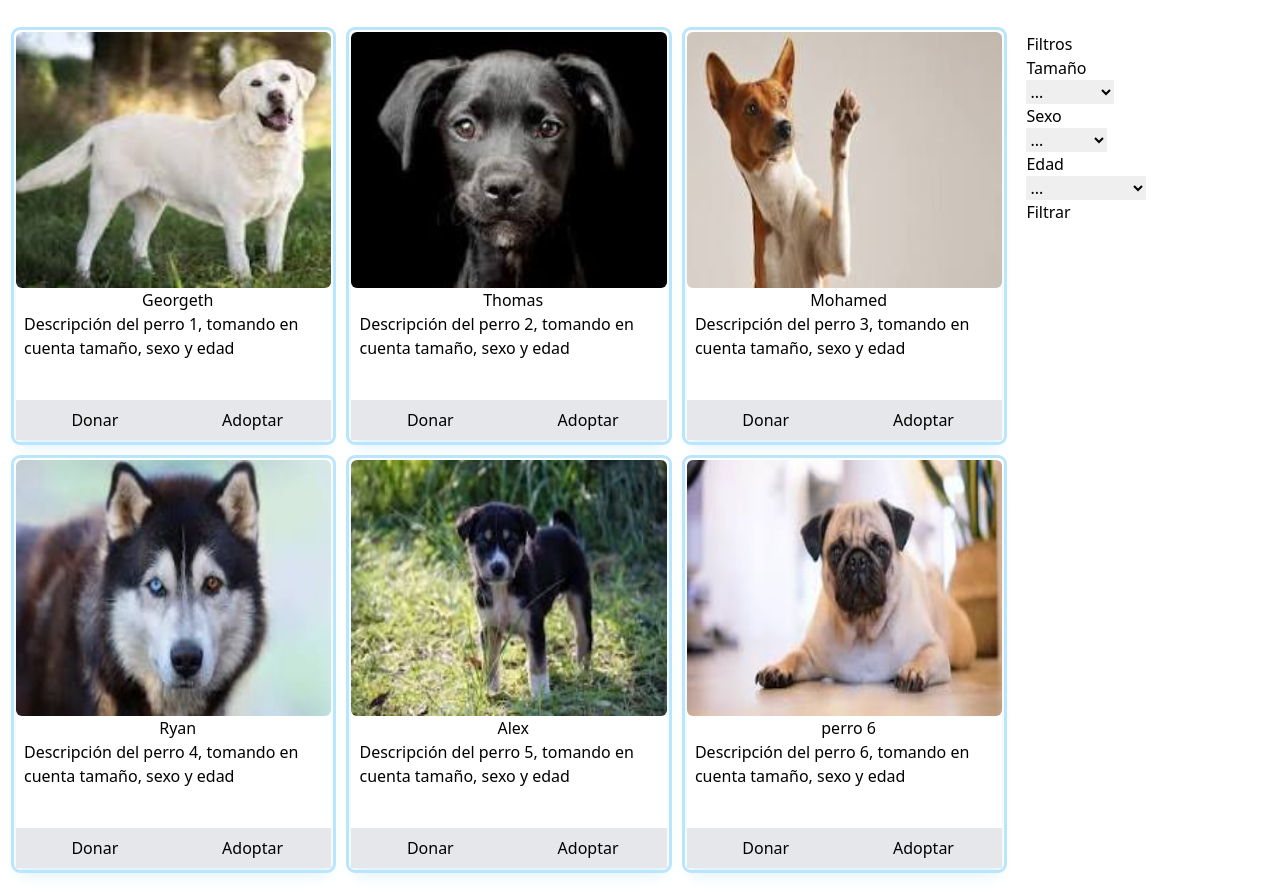
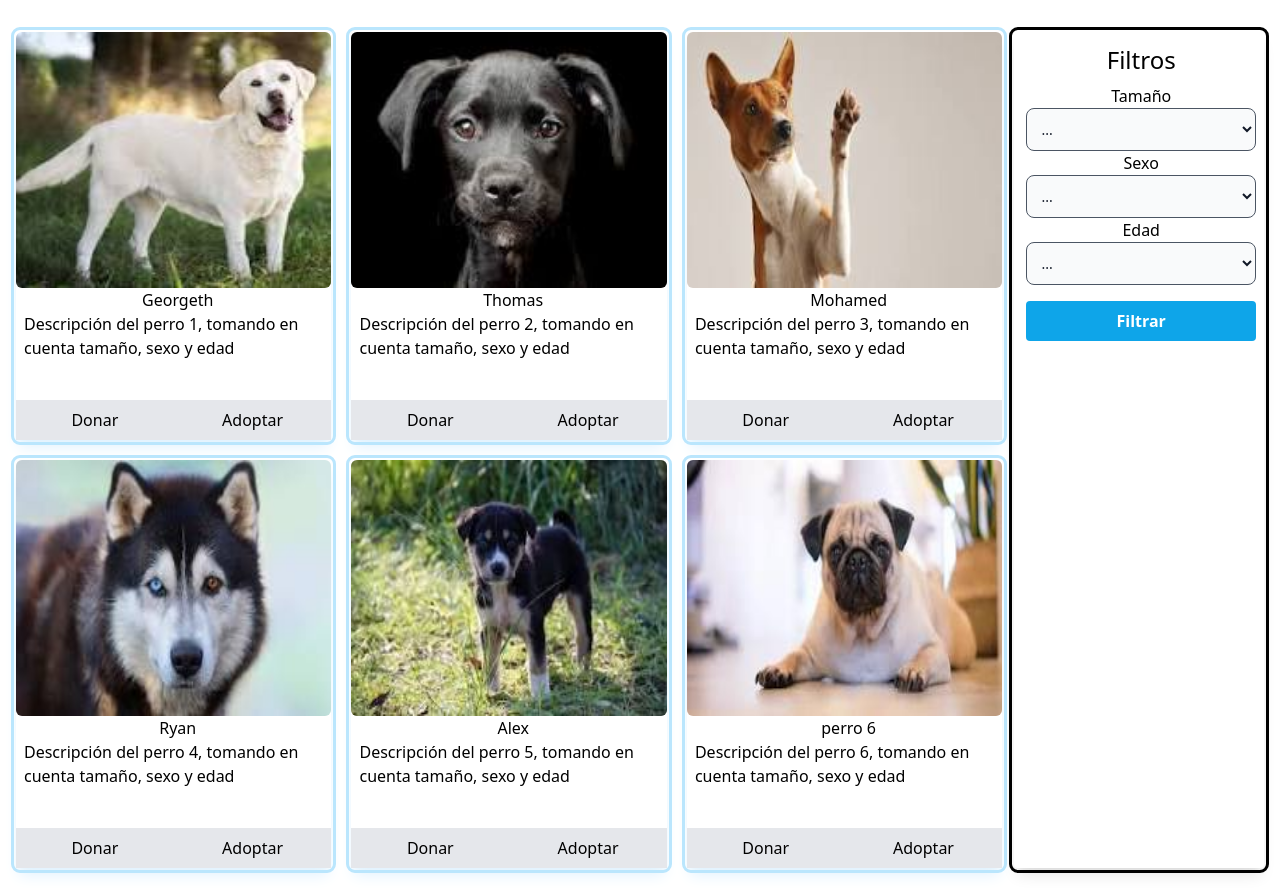
Before and after one commit to LostPawsNetwork/LostPawsWeb, a PHP site: page /adopta/adopcion.php in a window 1280 px wide. Run offline with PHP 8.4, Linux system fonts and the light colour scheme; some libraries are stand-ins or nearby versions.

Commit message:
filtro style

```diff
--- a/src/adopta/adopcion.php
+++ b/src/adopta/adopcion.php
@@ -49,7 +49,7 @@ $perros = array(
                 foreach ($perros as $perro) {
                     echo "  <div class='text-center shadow-lg shadow-sky-100 outline outline-offset-2 outline-sky-200 rounded'>";
                     echo "      <div class='h-64'>";
-                    echo "          <img class='rounded-md size-full' src='./assets/imagenes/perros-ejemplo/".$perro['imagen']."' alt='Imagen del canino'>";
+                    echo "          <img class='rounded-md size-full' src='../assets/imagenes/perros-ejemplo/".$perro['imagen']."' alt='Imagen del canino'>";
                     echo "      </div>";
                     echo "      <div class='pb-4 pl-2 h-28'>";
                     echo "          <h5>".$perro['nombre']."</h5>";
@@ -68,16 +68,19 @@ $perros = array(
                 ?>
             </div>
         </div>
-        <div class="basis-1/5 pl-3">
+        <div class="basis-1/5 pl-3 pr-2 shadow-lg shadow-black-100 outline outline-offset-2 outline-black-200 rounded text-center">
             <?php
             //todo cuando se activen los filtros se re carga toda la página para hacer la consulta en base a lo filtrado
             ?>
             <fieldset>
+                <div class="mb-2 mt-3 text-2xl text-bold ">
                     <legend>Filtros</legend>
+                </div>
                 <form action="">
+                    <div>
                         <label>Tamaño</label>
-                    <div class="filtros-opcion">
-                        <select name="dog-size" id="dog-size">
+                        <div>
+                            <select name="dog-size" id="dog-size" class="bg-gray-50 border border-gray-300 text-gray-900 text-sm rounded-lg focus:ring-blue-500 focus:border-blue-500 block w-full p-2.5 dark:bg-gray-700 border-gray-600 dark:placeholder-gray-400">
                                 <option value="">...</option>
                                 <option value="xl">Grande</option>
                                 <option value="x">Mediano</option>
@@ -85,16 +88,16 @@ $perros = array(
                             </select>
                         </div>
                         <label>Sexo</label>
-                    <div class="filtros-opcion">
-                        <select name="dog-sex" id="dog-size">
+                        <div>
+                            <select name="dog-sex" id="dog-size" class="bg-gray-50 border border-gray-300 text-gray-900 text-sm rounded-lg focus:ring-blue-500 focus:border-blue-500 block w-full p-2.5 dark:bg-gray-700 border-gray-600 dark:placeholder-gray-400">
                                 <option value="">...</option>
                                 <option  value="macho">Macho</option>
                                 <option value="hembra">Hembra</option>
                             </select>
                         </div>
                         <label>Edad</label>
-                    <div class="filtros-opcion">
-                        <select name="dog-age" id="dog-age">
+                        <div class="">
+                            <select name="dog-age" id="dog-age" class="bg-gray-50 border border-gray-300 text-gray-900 text-sm rounded-lg focus:ring-blue-500 focus:border-blue-500 block w-full p-2.5 dark:bg-gray-700 border-gray-600 dark:placeholder-gray-400">
                                 <option value="">...</option>
                                 <option value="1">0 a 1 año</option>
                                 <option value="2">1 a 3 años</option>
@@ -102,8 +105,9 @@ $perros = array(
                                 <option value="4">6 o más años</option>
                             </select>
                         </div>
-                    <div class="filtros-footer">
-                        <button style="border-radius: 1rem;" type="submit">Filtrar</button>
+                    </div>
+                    <div class="outline outline-offset-2 outline-black-100 mt-4 bg-sky-500 hover:bg-sky-700 text-white font-bold py-2 px-4 rounded">
+                        <button type="submit">Filtrar</button>
                     </div>
                 </form>
             </fieldset>
```
Lines whose indentation alone changed are shown as unchanged.
